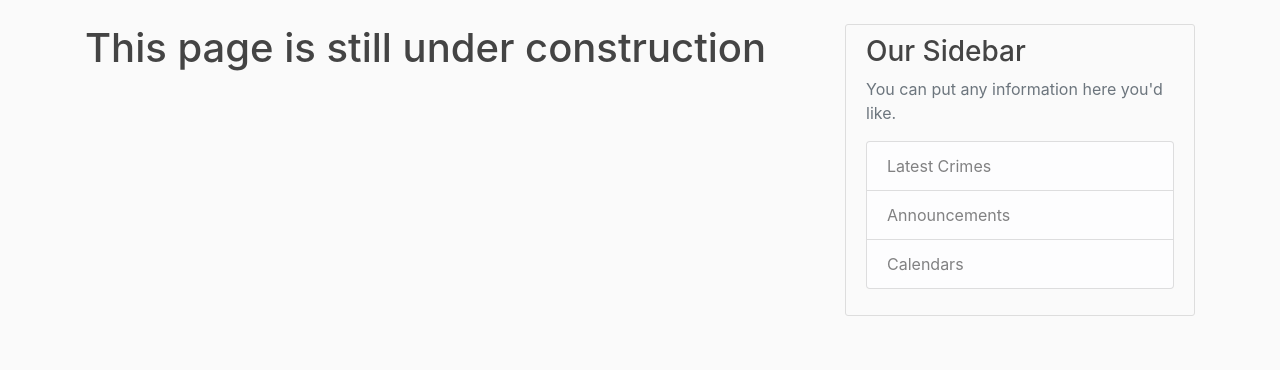
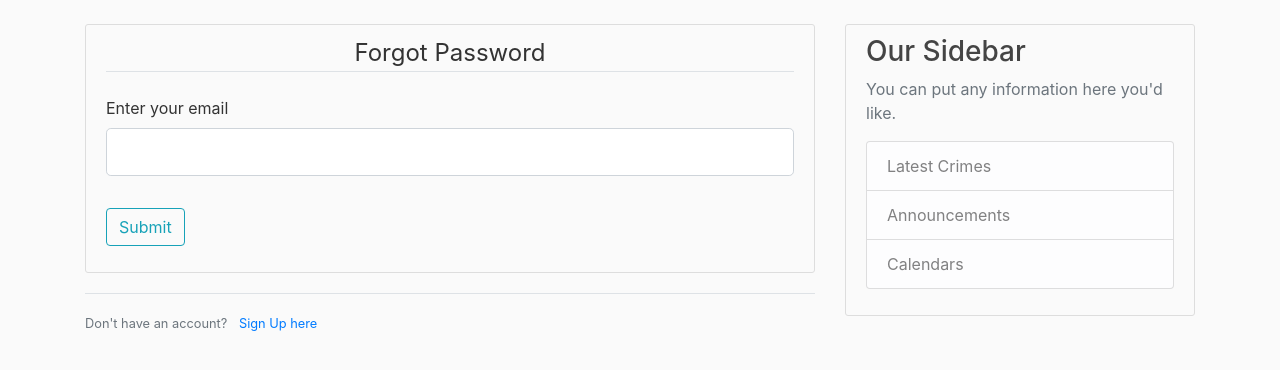
Before and after one commit to eeshan56/crime_forecast, a Flask app: page /forgot in a window 1280 px wide. Shown: the part 56-426 px from the top of the page. Run offline with Flask 2, Linux system fonts and the light colour scheme; some libraries are stand-ins or nearby versions.

Commit message:
Forgot Password & Reset Password functionalities added

```diff
--- a/app.py
+++ b/app.py
@@ -2,11 +2,14 @@ from flask import Flask, render_template, redirect, request, url_for, flash, ses
 from form import RegistrationForm, LoginForm, NERForm, ForgotPassword, ResetPassword
 from pymongo import MongoClient
 from passlib.hash import sha256_crypt
-from datetime import timedelta
-from datetime import date
+from datetime import timedelta, date, datetime
+from urllib.parse import urlencode
+
 import requests
 import json
 import smtplib
+import random
+import string
 
 host = '0.0.0.0'
 
@@ -20,11 +23,6 @@ def home():
 	if 'admin' in session:
 		return redirect(url_for('ad_home'))
 	return render_template('index.html')
-
-# @app.route("/ad_ner", methods = ['POST'])
-# def ad_ner1():
-# 	form = NERForm()
-# 	return render_template('admin_ner.html', title = 'NER', form = form)
 
 @app.route("/ad_home")
 def ad_home():
@@ -78,7 +76,6 @@ def ad_ner():
 			article_db.insert(new_article)
 			flash('Entities extracted', 'success')
 			form.text_area.data = ""
-			form.date_field.data = date.today()
 			return render_template('admin_ner.html', title = 'NER', form = form)
 	else:
 		if 'username' in session and 'email' in session:
@@ -103,7 +100,7 @@ def about():
 @app.route("/profile")
 def profile():
 	if 'username' in session and 'email' in session:
-		return render_template('profile.html', title = 'My Profile')
+		return render_template('profile.html', email = session['email'], title = 'My Profile')
 	else:
 		return redirect(url_for('login'))
 
@@ -130,54 +127,185 @@ def map():
 
 	return render_template('map.html', title = 'Map')
 
-# @app.route("/reset_password")
-# def reset_password():
-# 	form = ResetPassword()
+@app.route("/reset_password", defaults = {'email' : ''}, methods = ['GET', 'POST'])
+@app.route("/reset_password/<email>", methods = ['GET', 'POST'])
+def reset_password(email):
+	if email == "":
+		if not 'email' in session:
+			flash('You need to be logged in to reset your password', 'danger')
+			return redirect(url_for('home'))
+		else:
+			email = session['email']
 
-# 	if request.method == 'POST':
+	form = ResetPassword()
 
-# 		if form.validate_on_submit():
+	if request.method == 'POST':
 
+		if form.validate_on_submit():
 
+			client = MongoClient("mongodb+srv://test:test123%23@cluster0-l5ord.mongodb.net/test?retryWrites=true&w=majority")
+			db = client.get_database('reset_db')
+			creds = db.reset_creds
+			reset_doc = list(creds.find({'email_' : email}))
+			creds.delete_many({"email_" : email})
+			if reset_doc[0]['admin']:
 
-# 	return render_template('reset_password.html', title = 'Reset Password', form = form)
+				if sha256_crypt.verify(form.reset.data, reset_doc[0]['code']):
+
+					if (datetime.now() - reset_doc[0]['timestamp']).seconds > 120:
+
+						flash("This code is no longer valid. Click 'Resend Code'", 'danger')
+
+					else:
+
+						dbA = client.get_database('admin_db')
+						a_creds = dbA.admin_creds
+						admin_guy = admin_creds.find({"email" : email})
+						admin_creds.update_one({"email" : email}, {"$set" : {"passwd" : sha256_crypt.encrypt(form.password.data)}})
+
+						session['email'] = email
+						session['username'] = admin_guy['username']
+						session['admin'] = 1
+
+						flash("Password reset successful", 'success')
+						return redirect(url_for('map'))
+				else:
+
+					flash("Please enter the valid code", 'danger')
+			else:
+
+				if sha256_crypt.verify(form.reset.data, reset_doc[0]['code']):
+
+					if (datetime.now() - reset_doc[0]['timestamp']).seconds > 120:
+
+						flash("This code is no longer valid. Click 'Resend Code'", 'danger')
+
+					else:
+
+						dbU = client.get_database('user_db')
+						u_creds = dbU.user_creds
+						user_guy = list(u_creds.find({"email" : email}))
+						u_creds.update_one({"email" : email}, {"$set" : {"passwd" : sha256_crypt.encrypt(form.password.data)}})
+
+						session['email'] = email
+						session['username'] = user_guy[0]['username']
+
+						flash("Password reset successful", 'success')
+						return redirect(url_for('home'))
+				else:
+
+					flash("Please enter the valid code", 'danger')
+
+	return render_template('reset_password.html', title = 'Reset Password', email = email, form = form)
+
+@app.route("/resend", defaults = {'email' : ''}, methods = ['GET', 'POST'])
+@app.route("/resend/<email>", methods = ['GET', 'POST'])
+def resend(email):
+	if email == "":
+		if 'admin' in session:
+			return redirect(url_for('ad_home'))
+		else:
+			return redirect(url_for('home'))
+
+	client = MongoClient("mongodb+srv://test:test123%23@cluster0-l5ord.mongodb.net/test?retryWrites=true&w=majority")
+
+	db = client.get_database('reset_db')
+	dbA = client.get_database('admin_db')
+	dbU = client.get_database('user_db')
+
+	creds = db.reset_creds
+	a_creds = dbA.admin_creds
+	u_creds = dbU.user_creds
+
+	find_user1 = list(u_creds.find({"email" : email}))
+	find_user2 = list(a_creds.find({"email" : email}))
+
+	creds.delete_many({"email_" : email})
+
+	reset_code = randomStringDigits(8)
+	reset_doc = {}
+	if len(find_user1) == 0:
+		reset_doc = {'email_' : email, 'code' : sha256_crypt.encrypt(reset_code), 'admin' : True, 'timestamp' : datetime.now()}
+	else:
+		reset_doc = {'email_' : email, 'code' : sha256_crypt.encrypt(reset_code), 'admin' : False, 'timestamp' : datetime.now()}
+	creds.insert_one(reset_doc)
+
+	payload = {'email' : email}
+	result = urlencode(payload)
+	email_user = result[result.index('=') + 1 : ]
+
+	subject = "Reset Password"
+	content = "Reset Code: " + reset_code + "\nGo to http://" + host + ":5000/reset_password/" + email_user + " to reset your password and type in the above code.\nPlease don't reply to this message."
+	mail = smtplib.SMTP('smtp.gmail.com', 587)
+
+	mail.ehlo()
+
+	mail.starttls()
+
+	mail.login('crime.forecast56@gmail.com', 'cyprus54#')
+
+	msg = 'Subject: {}\n\n{}'.format(subject, content)
+	mail.sendmail('crime.forecast56@gmail.com', email, msg)
+
+	mail.close()
+	flash('A reset code has been sent to your email address', 'success')
+	return redirect(url_for('reset_password', email = email))
 
 @app.route("/forgot", methods = ['GET', 'POST'])
 def forgot():
 	form = ForgotPassword()
-	# if request.method == 'POST':
-	# 	if form.validate_on_submit():
-	# 		client = MongoClient("mongodb+srv://test:test123%23@cluster0-l5ord.mongodb.net/test?retryWrites=true&w=majority")
-	# 		db1 = client.get_database('user_db')
-	# 		db2 = client.get_database('admin_db')
 
-	# 		u_creds = db1.user_creds
-	# 		a_creds = db2.admin_creds
+	if request.method == 'POST':
+		if form.validate_on_submit():
 
-	# 		find_user1 = list(u_creds.find({'email' : form.email.data}))
-	# 		find_user2 = list(a_creds.find({'email' : form.email.data}))
+			client = MongoClient("mongodb+srv://test:test123%23@cluster0-l5ord.mongodb.net/test?retryWrites=true&w=majority")
+			db1 = client.get_database('user_db')
+			db2 = client.get_database('admin_db')
 
-	# 		if len(find_user1) == 0 and len(find_user2) == 0:
-	# 			flash('Please enter the email associated to your account', 'danger')
-	# 		else:
-	# 			flash('A password reset code has been sent to your email address', 'success')
+			u_creds = db1.user_creds
+			a_creds = db2.admin_creds
 
-	# 			reset_code = ""
+			find_user1 = list(u_creds.find({'email' : form.email.data}))
+			find_user2 = list(a_creds.find({'email' : form.email.data}))
 
-	# 			content = "Reset Code: " + reset_code + "\nGo to http://" + host + ":5000/reset_password to reset your password.\nPlease don't reply to this message."
-	# 			mail = smtplib.SMTP('smtp.gmail.com', 587)
+			if len(find_user1) == 0 and len(find_user2) == 0:
+				flash('Please enter the email associated to your account', 'danger')
+			else:
 
-	# 			mail.ehlo()
+				flash('A password reset code has been sent to your email address', 'success')
 
-	# 			mail.starttls()
+				reset_code = randomStringDigits(8)
 
-	# 			mail.login('crime.forecast56@gmail.com', 'cyprus54#')
+				reset_doc = {}
+				if len(find_user1) == 0:
+					reset_doc = {'email_' : form.email.data, 'code' : sha256_crypt.encrypt(reset_code), 'admin' : True, 'timestamp' : datetime.now()}
+				else:
+					reset_doc = {'email_' : form.email.data, 'code' : sha256_crypt.encrypt(reset_code), 'admin' : False, 'timestamp' : datetime.now()}
 
-	# 			mail.sendmail('crime.forecast56@gmail.com', form.email.data, content)
+				r_creds = client.get_database('reset_db').reset_creds
+				r_creds.delete_many({'email_' : form.email.data})
+				r_creds.insert_one(reset_doc)
 
-	# 			mail.close()
+				payload = {'email' : form.email.data}
+				result = urlencode(payload)
+				email_user = result[result.index('=') + 1 : ]
 
-	# 			return redirect(url_for('reset_password'))
+				subject = "Reset Password"
+				content = "Reset Code: " + reset_code + "\nGo to http://" + host + ":5000/reset_password/ " + email_user + " to reset your password and type in the above code.\nPlease don't reply to this message."
+				mail = smtplib.SMTP('smtp.gmail.com', 587)
+
+				mail.ehlo()
+
+				mail.starttls()
+
+				mail.login('crime.forecast56@gmail.com', 'cyprus54#')
+
+				msg = 'Subject: {}\n\n{}'.format(subject, content)
+				mail.sendmail('crime.forecast56@gmail.com', form.email.data, msg)
+
+				mail.close()
+
+				return redirect(url_for('reset_password', email = form.email.data))
 
 	return render_template('forgot.html', title = 'Forgot Password', form = form)
 
@@ -354,6 +482,16 @@ def ad_register():
 			return redirect(url_for('home'))
 	return render_template('admin_register.html', title = 'Admin Sign Up', form = form)
 
+
+def randomStringDigits(stringLength = 6):
+
+    """
+    Generate a random string of letters and digits
+    """
+
+    lettersAndDigits = string.ascii_letters + string.digits
+    return ''.join(random.choice(lettersAndDigits) for i in range(stringLength))
+
 if __name__ == '__main__':
 	#logged_in = False
 	app.run(host = host, debug = True)
--- a/templates/forgot.html
+++ b/templates/forgot.html
@@ -1,6 +1,6 @@
 {% extends "layout.html" %}
 {% block content %}
-	<!-- <div class = "content-section">
+	<div class = "content-section">
 		<form method="POST", action="">
 			{{ form.hidden_tag() }}
 			<fieldset class = "form-group">
@@ -25,6 +25,7 @@
 			</fieldset>
 			<div class="form-group">
 				{{ form.submit(class="btn btn-outline-info") }}
+				<!-- <a class="ml-2" href="{{ url_for('register') }}">Resend Code</a> -->
 			</div>
 		</form>
 	</div>
@@ -32,6 +33,6 @@
 		<small class="text-muted">
 			Don't have an account? <a class="ml-2" href="{{ url_for('register') }}">Sign Up here</a>
 		</small>
-	</div> -->
-	<h1>This page is still under construction</h1>
+	</div>
+	<!-- <h1>This page is still under construction</h1> -->
 {% endblock content %}
--- a/templates/profile.html
+++ b/templates/profile.html
@@ -10,4 +10,9 @@
 		<br>
 		<a href="{{ url_for('logout') }}"><input type="button" name="logout" class="btn btn-outline-info" value="Logout"></a>
 	</div>
+	<div class="border-top pt-3">
+		<small class="text-muted">
+			<a class="ml-2" href="{{ url_for('resend', email = email) }}">Reset Password</a>
+		</small>
+	</div>
 {% endblock content %}
```
Also changed, not shown: templates/reset_password.html (+60 -1 lines).
